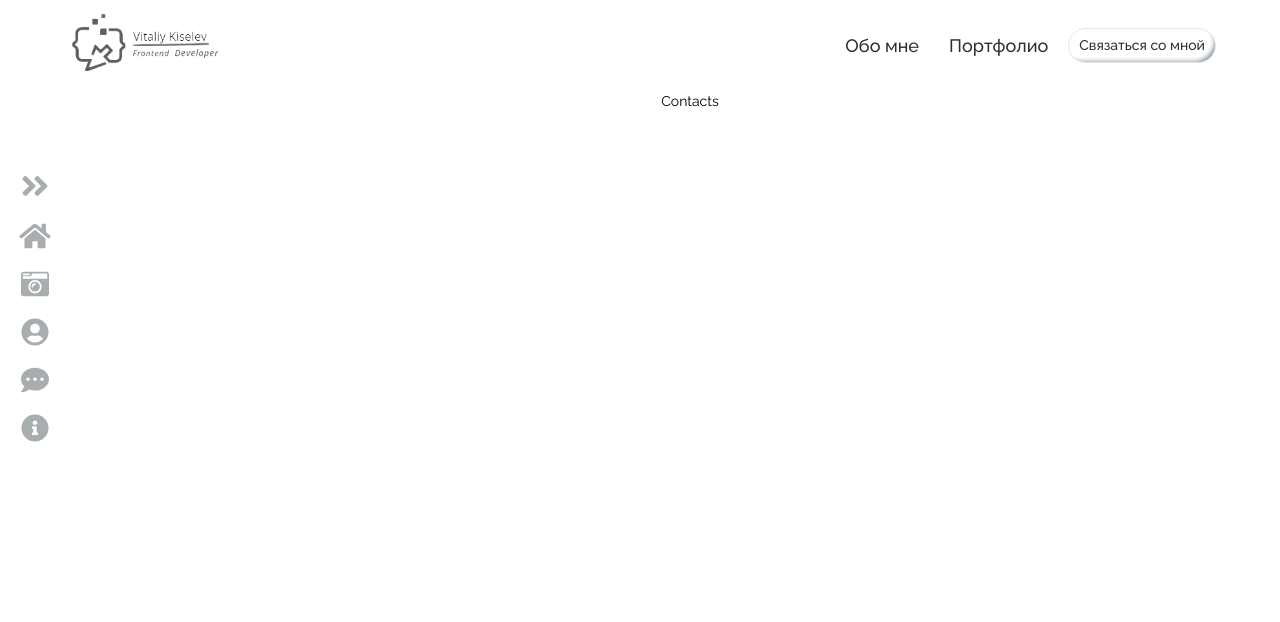
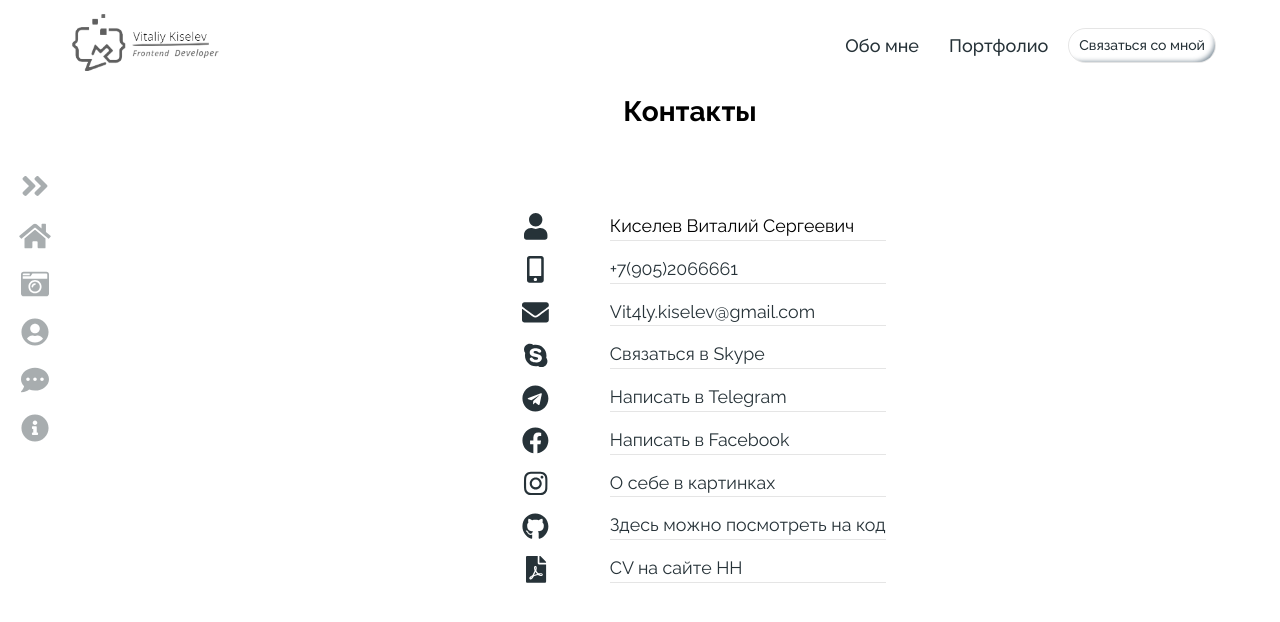
Before and after one commit to Vit4ly/portfolio-v2, a Vue app: page /contact in a window 1280 px wide. Shown: the top 622 px of the page. Built offline with nearby package versions, Linux system fonts and the light colour scheme.

Commit message:
Сделал компонент Contact

```diff
--- a/src/store/index.js
+++ b/src/store/index.js
@@ -4,11 +4,67 @@ export default createStore({
   state: {
     error: String,
     imagesSkills: [],
+    social: [
+      {
+        path: "tel:+79052066661",
+        text: "+7(905)2066661",
+        type: "fas",
+        name: "mobile-alt",
+      },
+      {
+        path: "mailto:vit4ly.kiselev@gmail.com",
+        text: "Vit4ly.kiselev@gmail.com",
+        type: "fas",
+        name: "envelope",
+      },
+      {
+        path: "skype:live:.cid.5ab92a5ce4ae2837",
+        text: "Связаться в Skype",
+        type: "fab",
+        name: "skype",
+      },
+      {
+        type: "fab",
+        name: "telegram",
+        path: "tg://resolve?domain=Vit4lyKiselev",
+        text: "Написать в Telegram",
+      },
+      {
+        type: "fab",
+        name: "facebook",
+        path: "https://www.facebook.com/profile.php?id=100001902067616",
+        text: "Написать в Facebook",
+      },
+      {
+        type: "fab",
+        name: "instagram",
+        path: "https://www.instagram.com/vitos03/",
+        text: "О себе в картинках",
+      },
+      {
+        type: "fab",
+        name: "github",
+        path: "https://github.com/Vit4ly",
+        text: "Здесь можно посмотреть на код",
+      },
+      {
+        type: "fas",
+        name: "file-pdf",
+        path: "https://spb.hh.ru/resume/7990fdbeff08270bff0039ed1f555457674361",
+        text: "CV на сайте HH",
+      },
+    ],
   },
   mutations: {},
   getters: {
     getImagesSkills(state) {
       return state.imagesSkills;
+    },
+    getSocial(state) {
+      return state.social;
+    },
+    getFilteredHomeSocial(state) {
+      return state.social.filter(({ type }) => type === "fab");
     },
   },
   actions: {
--- a/src/views/Contact.vue
+++ b/src/views/Contact.vue
@@ -1,11 +1,83 @@
 <template>
-  <p>Contacts</p>
+  <div class="contact">
+    <h1 class="contact__title">Контакты</h1>
+    <div class="contact__card">
+      <div class="contact__item">
+        <p class="contact__item__name">
+          <font-awesome-icon class="contact__item__icon" icon="user" />
+        </p>
+        <p class="contact__item__text">Киселев Виталий Сергеевич</p>
+      </div>
+      <div
+        class="contact__item"
+        v-for="{ path, text, type, name } in getSocial"
+        :key="path"
+      >
+        <p class="contact__item__name">
+          <font-awesome-icon :icon="[type, name]" class="contact__item__icon" />
+        </p>
+        <p class="contact__item__text">
+          <a :href="path" target="_blank">{{ text }}</a>
+        </p>
+      </div>
+    </div>
+  </div>
 </template>
 
 <script>
+import { mapGetters } from "vuex";
+
 export default {
   name: "Contacts",
+  data() {
+    return {};
+  },
+  computed: {
+    ...mapGetters(["getSocial"]),
+  },
 };
 </script>
 
-<style scoped></style>
+<style scoped lang="scss">
+.contact {
+  display: flex;
+  align-items: center;
+  justify-content: center;
+  flex-direction: column;
+
+  &__title {
+    margin-bottom: 10vh;
+  }
+
+  &__item {
+    display: grid;
+    grid-gap: calc(20px + 1vw);
+    grid-template-columns: 0.3fr 1fr;
+    align-items: center;
+    justify-content: center;
+    padding-bottom: 15px;
+
+    &__name {
+      display: flex;
+      align-items: center;
+      justify-content: center;
+    }
+
+    &__icon {
+      font-size: calc(14px + 1vw);
+      color: #263238;
+      align-content: center;
+    }
+
+    &__text > a {
+      color: #263238;
+    }
+
+    &__text {
+      font-size: calc(14px + 0.3vw);
+      border-bottom: 1px solid rgba(0, 0, 0, 0.1);
+      width: 100%;
+    }
+  }
+}
+</style>
--- a/src/views/Home.vue
+++ b/src/views/Home.vue
@@ -10,7 +10,7 @@
             </p>
             <div class="home__social">
               <a
-                v-for="{ type, name, path } in social"
+                v-for="{ type, name, path } in getFilteredHomeSocial"
                 :key="name"
                 :href="path"
                 target="_blank"
@@ -53,6 +53,8 @@
 </template>
 
 <script>
+import { mapGetters } from "vuex";
+
 export default {
   name: "Home",
   mounted() {
@@ -62,33 +64,6 @@ export default {
     return {
       isLoad: false,
       isVisible: false,
-      social: [
-        {
-          type: "fab",
-          name: "telegram",
-          path: "tg://resolve?domain=Vit4lyKiselev",
-        },
-        {
-          type: "fab",
-          name: "facebook",
-          path: "https://www.facebook.com/profile.php?id=100001902067616",
-        },
-        {
-          type: "fab",
-          name: "instagram",
-          path: "https://www.instagram.com/vitos03/",
-        },
-        {
-          type: "fab",
-          name: "github",
-          path: "https://github.com/Vit4ly",
-        },
-        {
-          type: "fas",
-          name: "envelope",
-          path: "mailto:vit4ly.kiselev@gmail.com",
-        },
-      ],
     };
   },
   methods: {
@@ -103,7 +78,9 @@ export default {
       this.isVisible = !this.isVisible;
     },
   },
-  computed: {},
+  computed: {
+    ...mapGetters(["getFilteredHomeSocial"]),
+  },
 };
 </script>
 
```
Also changed, not shown: src/main.js (+9 -1 lines), src/social.json (added, +46 -0 lines).
